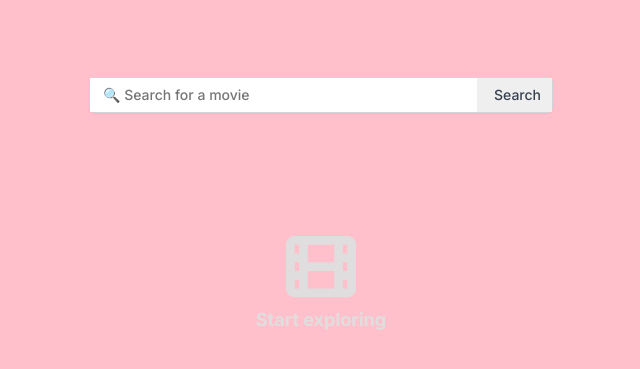
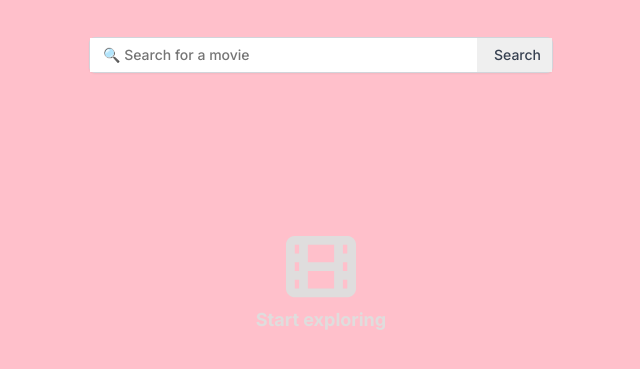
Before and after one commit to KasTheDev/Text-File-Delete-Later, a plain HTML site: page index.html in a window 1280 px wide. Shown: the part 203-572 px from the top of the page, without its empty margins (319-959 px from the left). Drawn offline with nearby package versions, Linux system fonts and the light colour scheme.

Commit message:
Update index.css

```diff
--- a/index.css
+++ b/index.css
@@ -52,7 +52,7 @@ header h2{
 
 .search-container{
     position: sticky;
-    top: 35%; /* Adjust the vertical position as needed */
+    top: 30%; /* Adjust the vertical position as needed */
     margin-top: -20px;
     z-index: 1;
     display: flex;
```
